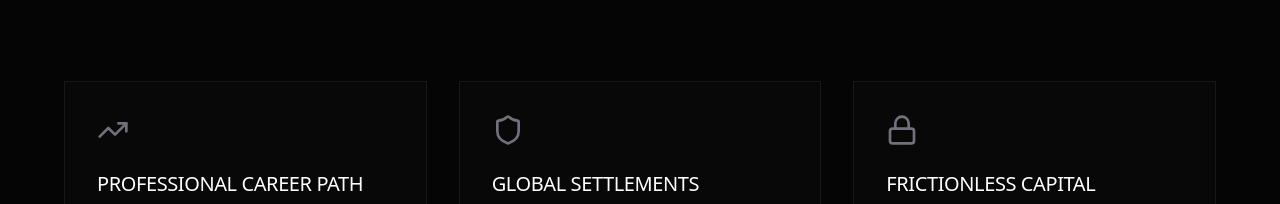
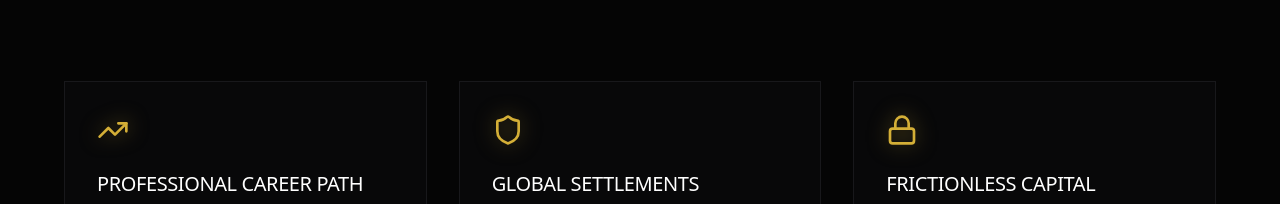
Before and after one commit to JJJRLP/BaseCapital, a Next.js app: page / in a window 1280 px wide. Shown: the part 1429-1633 px from the top of the page. Built offline with nearby package versions, Linux system fonts and the light colour scheme; a web font is replaced by a local one.

Commit message:
feat--golden effects

```diff
--- a/src/components/WhitelistRationale.tsx
+++ b/src/components/WhitelistRationale.tsx
@@ -38,7 +38,7 @@ export function WhitelistRationale() {
                                 transition={{ duration: 0.6, delay: index * 0.2 }}
                                 className="group p-8 border border-zinc-900 bg-zinc-900/20 hover:bg-zinc-900/40 transition-colors duration-500"
                             >
-                                <Icon className="w-8 h-8 text-zinc-500 mb-6 group-hover:text-white transition-colors duration-500" />
+                                <Icon className="w-8 h-8 text-[var(--color-gold)] mb-6 drop-shadow-[0_0_10px_rgba(212,175,55,0.5)] group-hover:text-[#F3E5AB] group-hover:drop-shadow-[0_0_20px_rgba(243,229,171,0.6)] transition-all duration-500" />
                                 <h3 className="text-xl text-white font-medium mb-4 tracking-wide uppercase text-sm">
                                     {feature.title}
                                 </h3>
```
